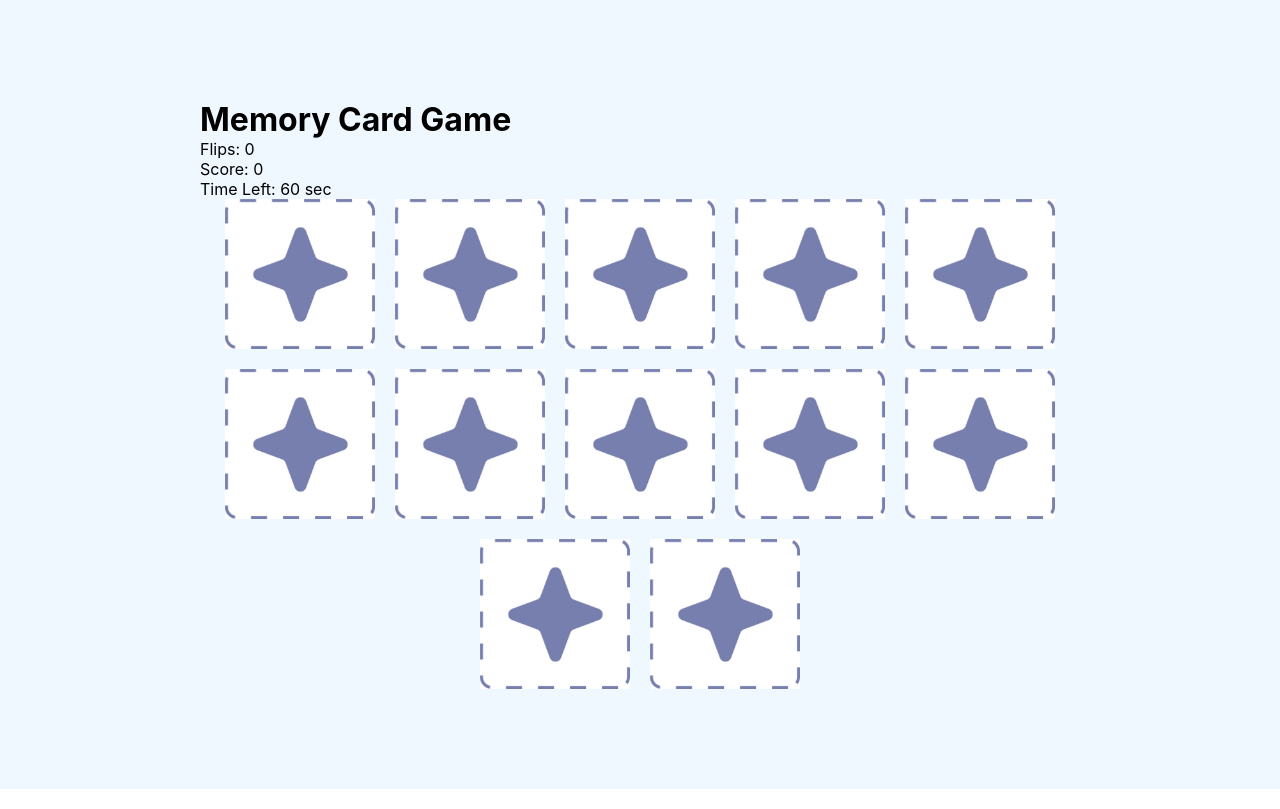
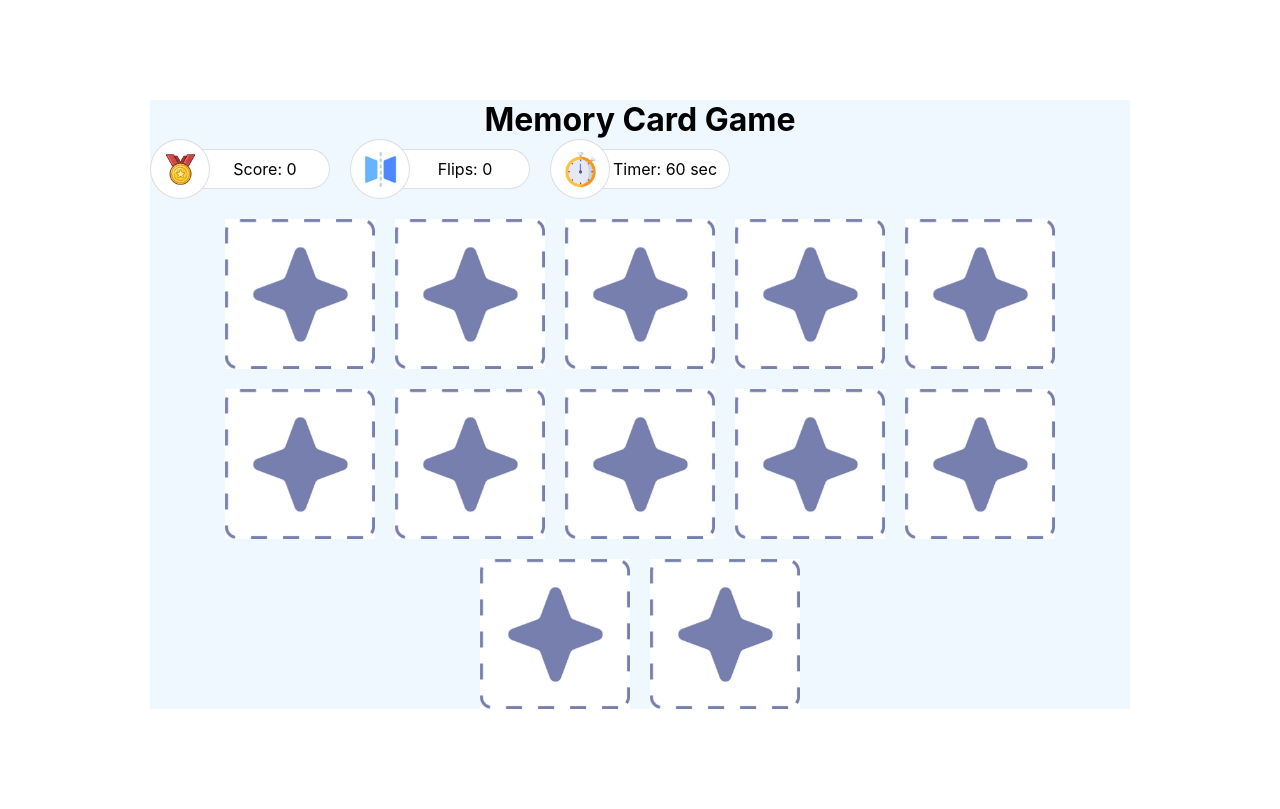
Before and after one commit to SakpalA/memory-game, a React (Create React App) app: page / in a window 1280 px wide. Built offline with nearby package versions, Linux system fonts and the light colour scheme.

Commit message:
add style

```diff
--- a/src/App.css
+++ b/src/App.css
@@ -1,15 +1,73 @@
-*{
+* {
   margin: 0;
   padding: 0;
   box-sizing: border-box;
 }
 
-.container{
-  padding: 100px 200px;
+.container {
+  padding: 0 150px;
+}
+
+.inner-container {
+  width: 100%;
+  /* height: 100vh; */
+  /* padding: 100px 200px; */
+  margin: 100px auto;
   background-color: aliceblue;
 }
 
-.card-grid{
+/* Heading */
+h1 {
+  text-align: center;
+}
+
+.top-header {
+  display: flex;
+  flex-wrap: wrap;
+  gap: 20px;
+  margin-bottom: 20px;
+}
+
+.info-card {
+  width: 180px;
+  position: relative;
+  z-index: 10;
+}
+
+.info-icon {
+  width: 60px;
+  height: 60px;
+  border-radius: 50%;
+  border: 1px solid rgba(16, 49, 89, .15);
+  background-color: #fff;
+  display: flex;
+  align-items: center;
+  justify-content: center;
+}
+
+.score {
+  width: 35px;
+}
+
+.info-card-title {
+  background-color: #fff;
+  width: 170px;
+  height: 40px;
+  border: 1px solid rgba(16, 49, 89, .15);
+  display: flex;
+  justify-content: center;
+  align-items: center;
+  border-radius: 0 120px 120px 0;
+  padding: 10px 10px 10px 50px;
+  position: absolute;
+  top: 10px;
+  left: 10px;
+  z-index: -1;
+}
+
+/* Card */
+
+.card-grid {
   display: flex;
   justify-content: center;
   gap: 20px;
@@ -17,11 +75,12 @@
   flex-wrap: wrap;
 }
 
-.card{
+.card {
   width: 150px;
   height: 150px;
   perspective: 100px;
   cursor: pointer;
+  /* margin: 20px; */
 }
 
 /* .flipped{
@@ -31,7 +90,7 @@
 } */
 
 .card-front,
-.card-back{
+.card-back {
   position: absolute;
   width: 100%;
   height: 100%;
@@ -41,42 +100,88 @@
 }
 
 .card-front img,
-.card-back img{
+.card-back img {
   width: 100%;
   height: 100%;
   object-fit: cover;
 }
 
-.card-back{
+.card-back {
   background-color: #f00;
 }
 
-.flipped .card-back{
+.flipped .card-back {
   transform: rotateY(180deg);
 }
 
-.flipped .card-front{
+.flipped .card-front {
   transform: rotateY(0);
 }
 
 .card-front,
-.card-back{
+.card-back {
   transition: transform 0.6s;
   transform-style: preserve-3d;
   transform: rotate(180deg);
 }
 
-.modal{
+/* Modal */
+
+.modal {
   background-color: white;
   padding: 30px;
   border-radius: 10px;
   max-width: 400px;
   margin: 20px auto;
   text-align: center;
+  z-index: 100;
 }
 
-.modal button{
-  padding: 10px 20px;
-  font-size: 16px;
-  margin-top: 20px;
+.modal-score{
+  display: flex;
+  justify-content: center;
+  align-items: center;
+  gap: 20px;
+  flex-wrap: wrap;
 }
+
+.reset {
+  width: 100px;
+  height: 100px;
+}
+
+
+
+
+/* Media Query */
+
+@media screen and (max-width: 1242px) {
+  .container {
+    padding: 80px;
+  }
+
+  .inner-container {
+    margin: 20px auto;
+  }
+}
+
+
+@media screen and (max-width: 890px) {
+  .container {
+    padding: 0 50px;
+  }
+}
+
+@media screen and (max-width: 800px) {
+  .container {
+    padding: 0 20px;
+  }
+}
+
+@media screen and (max-width: 611px) {
+  .card {
+    width: 120px;
+    height: 120px;
+    margin: 10px;
+  }
+}
--- a/src/components/Game.jsx
+++ b/src/components/Game.jsx
@@ -8,6 +8,12 @@ import cupcake from '../assets/images/cupcake.jpg';
 import christmasDessert from '../assets/images/christmas-dessert.jpg';
 import sandwich from '../assets/images/sandwich.jpg';
 import frontCard from '../assets/images/card-front.jpg';
+import restart from '../assets/images/refresh.jpg';
+import medal from '../assets/images/medal.jpg';
+import flip from '../assets/images/flip.jpg';
+import stopwatch from '../assets/images/stopwatch.jpg';
+import filledstar from '../assets/images/stars-filled.jpg';
+import emptystar from '../assets/images/stars-empty.jpg';
 
 const cardCharacters = [
     { id: 1, name: 'candies', img: candies },
@@ -112,11 +118,34 @@ const Game = () => {
 
     return (
         <div className='container'>
+            <div className='inner-container'>
                 <h1>Memory Card Game</h1>
-            <p>Flips: {moves}</p>
-            <p>Score: {score}</p>
-            <p>Time Left: {timeLeft} sec</p>
-
+                <div className='top-header'>
+                    <div className='info-card'>
+                        <div className='info-icon'>
+                            <img src={medal} alt="Medal" className='score' />
+                        </div>
+                        <div className='info-card-title'>
+                            <span>Score: {score}</span>
+                        </div>
+                    </div>
+                    <div className='info-card'>
+                        <div className='info-icon'>
+                            <img src={flip} alt="Flip" className='score' />
+                        </div>
+                        <div className='info-card-title'>
+                            <span>Flips: {moves}</span>
+                        </div>
+                    </div>
+                    <div className='info-card'>
+                        <div className='info-icon'>
+                            <img src={stopwatch} alt="Stopwatch" className='score' />
+                        </div>
+                        <div className='info-card-title'>
+                            <span>Timer: {timeLeft} sec</span>
+                        </div>
+                    </div>
+                </div>
                 <div className='card-grid'>
                     {cards.map(card => (
                         <div
@@ -135,14 +164,32 @@ const Game = () => {
 
                 {/* Modal for game over or game won*/}
                 {isModalOpen && (
-                <Modal isOpen = {isModalOpen} onRequestClose={() => setIsModalOpen(false)} className='modal'>
+                    <Modal isOpen={isModalOpen} onRequestClose={() => setIsModalOpen(false)} className='modal'>
                         <h2>{gameWon ? 'Congratulations, You Won!' : 'Game Over!'}</h2>
-                    <p>Your Score: {score}</p>
-                    <p>Total Flips: {moves}</p>
                         <p>{gameWon ? 'You matched all cards before time ran out!' : 'Better luck, try again!'}</p>
-                    <button onClick={resetGame}>Restart</button>
+                        <div className='modal-score'>
+                            <div className='info-card'>
+                                <div className='info-icon'>
+                                    <img src={medal} alt="Medal" className='score' />
+                                </div>
+                                <div className='info-card-title'>
+                                    <span>Score: {score}</span>
+                                </div>
+                            </div>
+                            <div className='info-card'>
+                                <div className='info-icon'>
+                                    <img src={flip} alt="Flip" className='score' />
+                                </div>
+                                <div className='info-card-title'>
+                                    <span>Flips: {moves}</span>
+                                </div>
+                            </div>
+                        </div>
+                        <img src={restart} alt="Refresh Image" onClick={resetGame} className='reset' />
+
                     </Modal>
                 )}
+            </div>
         </div>
     )
 }
```
Lines whose indentation alone changed are shown as unchanged.
